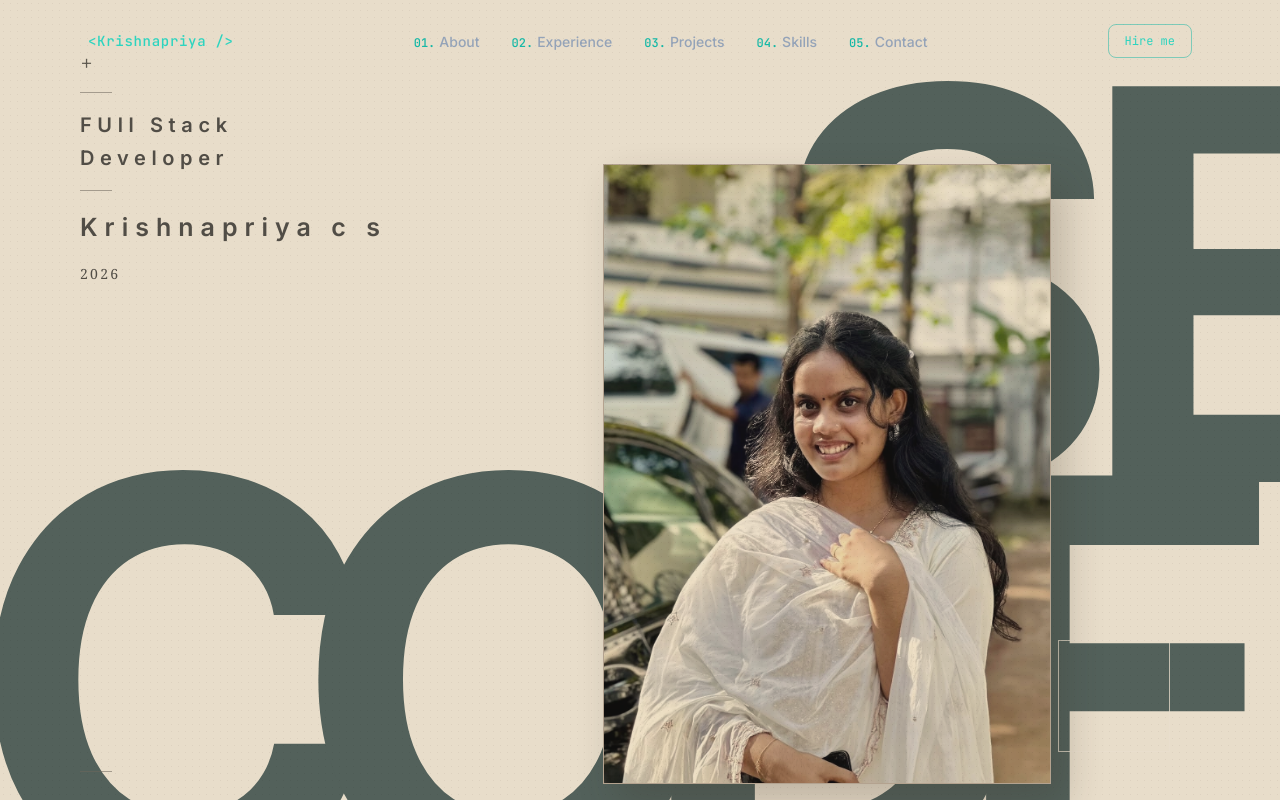
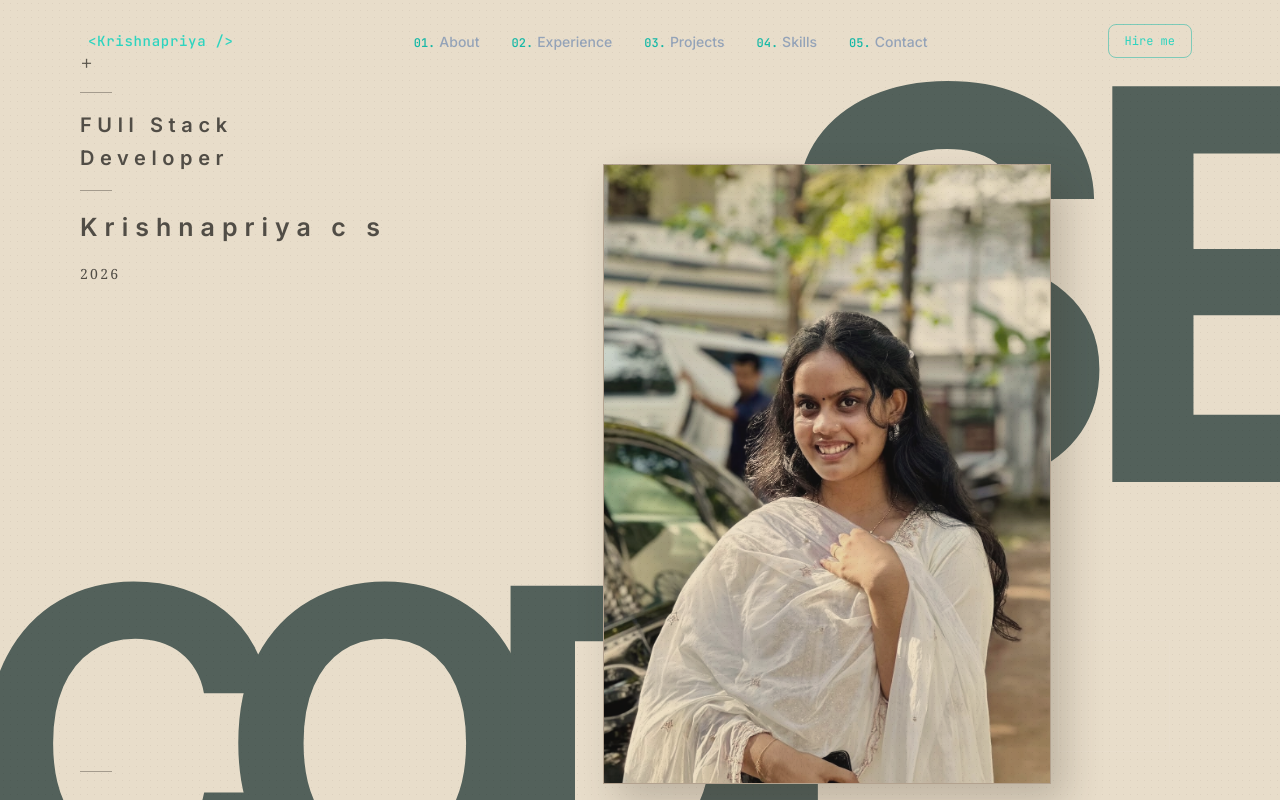
Before and after one commit to krishnapriya1608/PORTFOLIO-KRISHNAPRIYA, a React (Vite) app: page / in a window 1280 px wide. Shown: the top 800 px of the page. Built offline with nearby package versions, Linux system fonts and the light colour scheme; the HTML template or start-up script is replaced by a standard one.

Commit message:
first commit

```diff
--- a/src/components/Hero.jsx
+++ b/src/components/Hero.jsx
@@ -22,7 +22,7 @@ export default function EditorialBanner() {
           S E
         </div>
 
-        <div className="pointer-events-none absolute -bottom-16 -left-8 select-none font-sans text-[18rem] font-black leading-none tracking-[-0.16em] text-[#53615b] sm:text-[29rem] lg:text-[35rem]">
+        <div className="pointer-events-none absolute -bottom-16 -left-8 select-none font-sans text-[8rem] font-black leading-none tracking-[-0.16em] text-[#53615b] sm:text-[19rem] lg:text-[27rem]">
           CODE
         </div>
 
```
